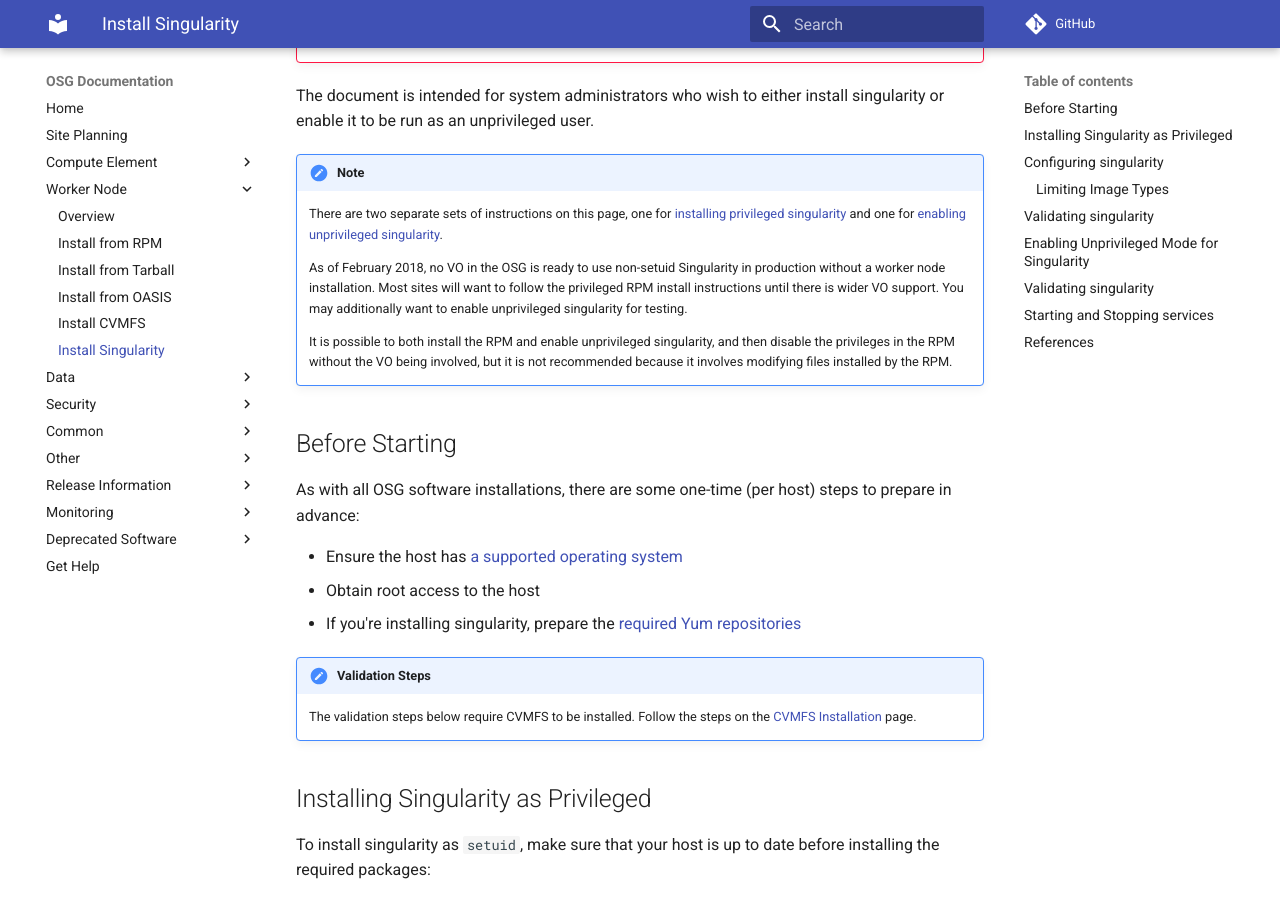
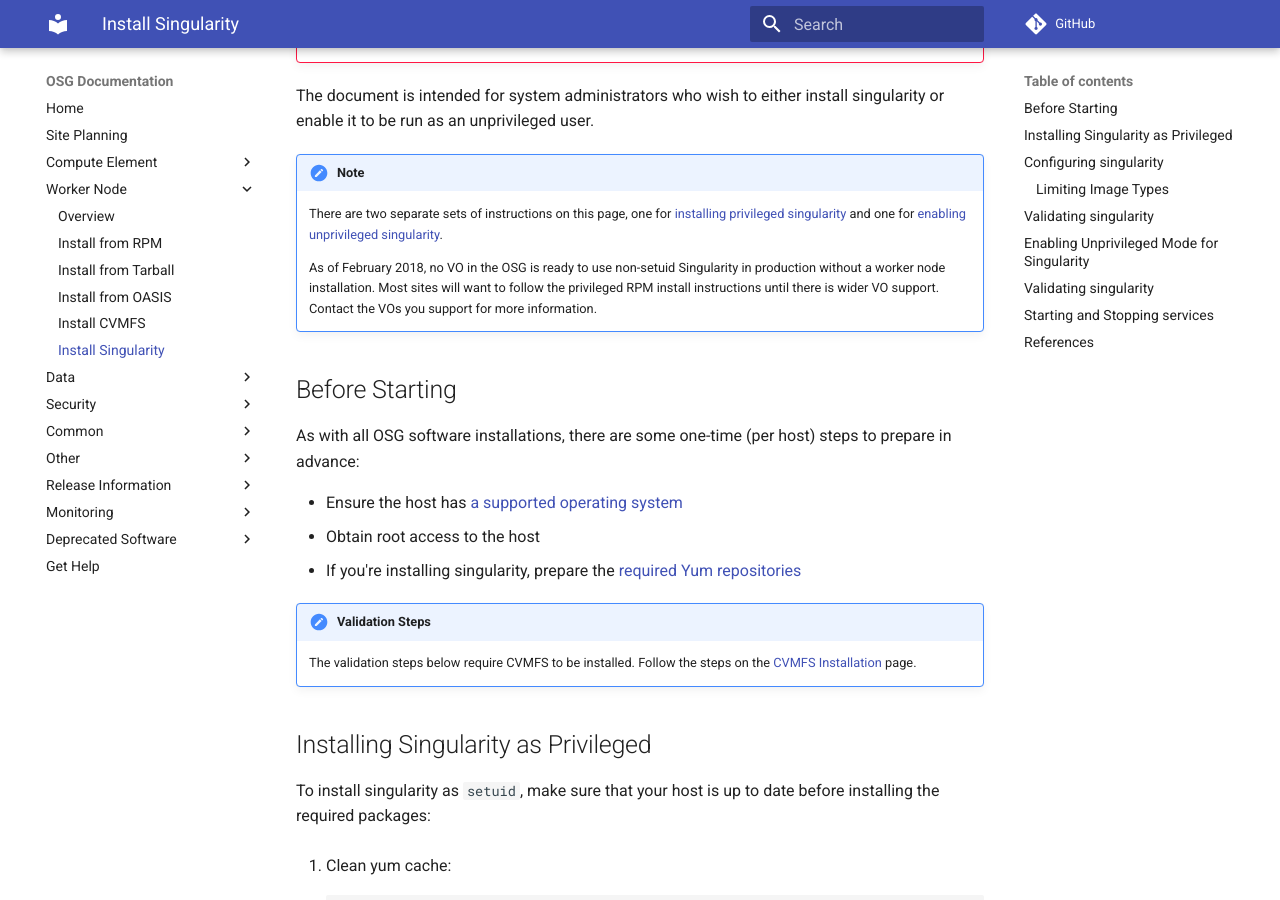
Before and after one commit to osg-htc/docs, an MkDocs documentation site: the page built from docs/worker-node/install-singularity.md, in a window 1280 px wide and 900 px high, scrolled down 652 px. Built offline with MkDocs 1.6.1 and Material for MkDocs 9.7.7, drawn with Linux system fonts in a browser that asks for light colours; comment, search, counter and statistics services are not loaded; old or Windows-style settings are respelled for this version of MkDocs.

Commit message:
Drop references to unpriv singularity with RPMs
Use more of the original note text

```diff
--- a/docs/worker-node/install-singularity.md
+++ b/docs/worker-node/install-singularity.md
@@ -43,9 +43,7 @@
 
     As of February 2018, no VO in the OSG is ready to use non-setuid Singularity in production without a worker node installation.
     Most sites will want to follow the privileged RPM install instructions until there is wider VO support.
-    You may additionally want to enable unprivileged singularity for testing.
-
-    It is possible to both install the RPM and enable unprivileged singularity, and then disable the privileges in the RPM without the VO being involved, but it is not recommended because it involves modifying files installed by the RPM.
+    Contact the VOs you support for more information.
 
 Before Starting
 ---------------
```
